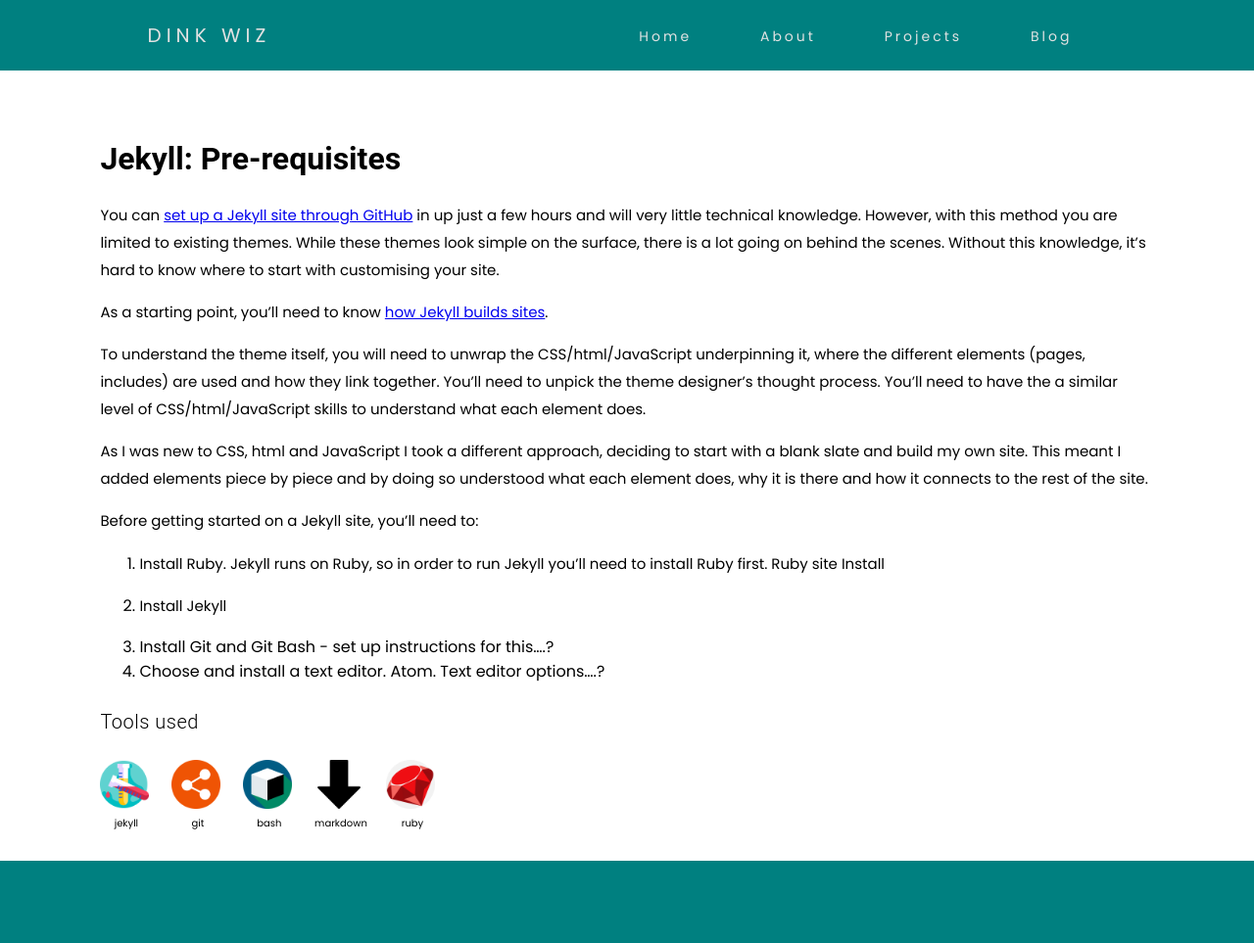
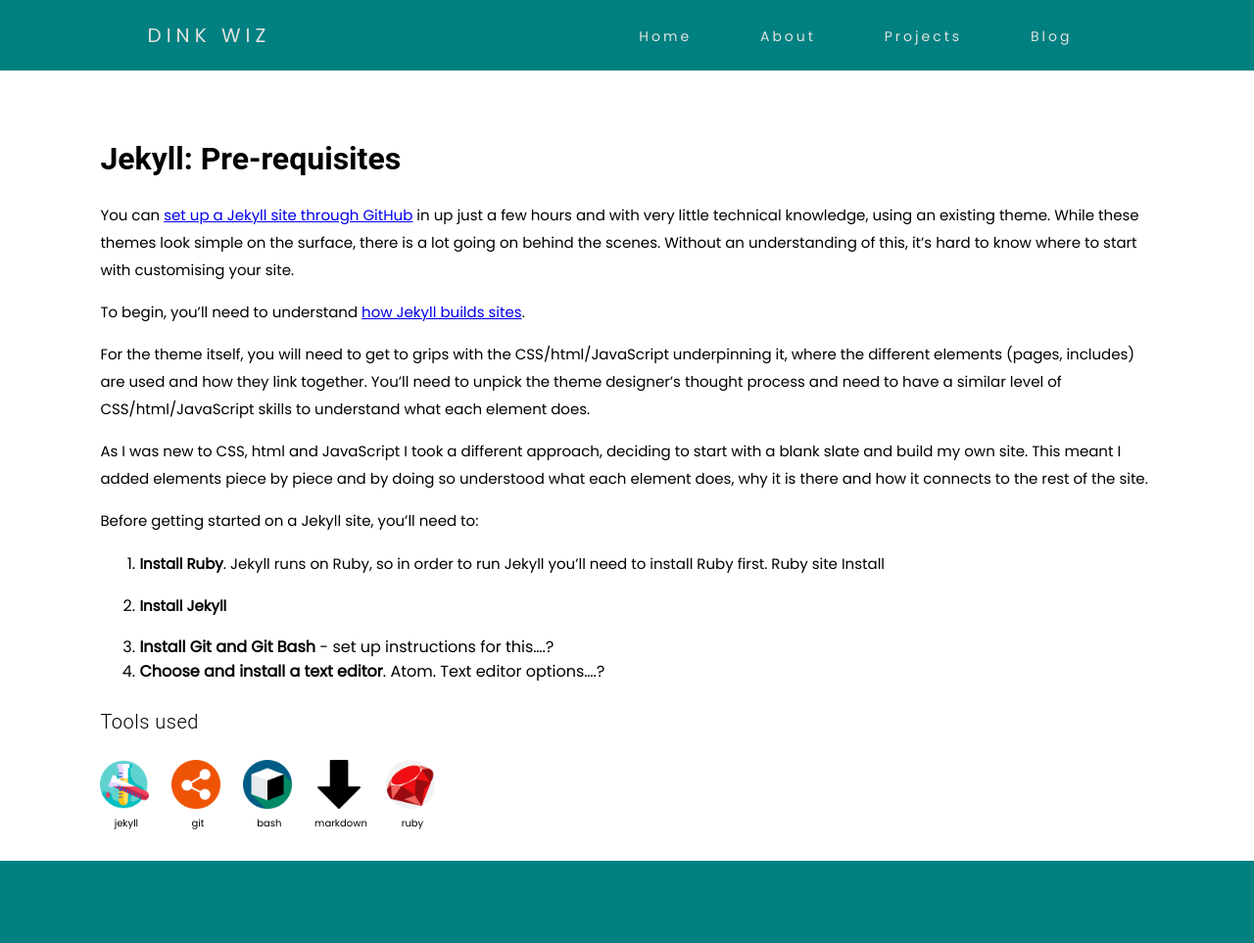
Before and after one commit to dinkwiz/dinkwiz.github.io, a Jekyll site: the page built from _posts/2020-07-16-Jekyll-Prerequisites.md, in a window 1280 px wide. Shown: the whole page at 98% size. Built offline with Jekyll 4.4.1, drawn with Linux system fonts in a browser that asks for light colours.

Commit message:
edits to post

```diff
--- a/_posts/2020-07-16-Jekyll-Prerequisites.md
+++ b/_posts/2020-07-16-Jekyll-Prerequisites.md
@@ -11,21 +11,21 @@ tags:
 project-id: jekyll-build
 project-order: 3
 ---
-You can [set up a Jekyll site through GitHub](https://dinkwiz.github.io/Jekyll-Easy-Way.html) in up just a few hours and will very little technical knowledge. However, with this method you are limited to existing themes. While these themes look simple on the surface, there is a lot going on behind the scenes. Without this knowledge, it’s hard to know where to start with customising your site.
+You can [set up a Jekyll site through GitHub](https://dinkwiz.github.io/Jekyll-Easy-Way.html) in up just a few hours and with very little technical knowledge, using an existing theme. While these themes look simple on the surface, there is a lot going on behind the scenes. Without an understanding of this, it’s hard to know where to start with customising your site.
 
-As a starting point, you’ll need to know [how Jekyll builds sites](https://dinkwiz.github.io/Jekyll-Structure.html).
+To begin, you’ll need to understand [how Jekyll builds sites](https://dinkwiz.github.io/Jekyll-Structure.html).
 
-To understand the theme itself, you will need to unwrap the CSS/html/JavaScript underpinning it, where the different elements (pages, includes) are used and how they link together. You’ll need to unpick the theme designer’s thought process. You’ll need to have the a similar level of CSS/html/JavaScript skills to understand what each element does.
+For the theme itself, you will need to get to grips with the CSS/html/JavaScript underpinning it, where the different elements (pages, includes) are used and how they link together. You’ll need to unpick the theme designer’s thought process and need to have a similar level of CSS/html/JavaScript skills to understand what each element does.
 
 As I was new to CSS, html and JavaScript I took a different approach, deciding to start with a blank slate and build my own site. This meant I added elements piece by piece and by doing so understood what each element does, why it is there and how it connects to the rest of the site.
 
 Before getting started on a Jekyll site, you’ll need to:
 
-1.	Install Ruby. Jekyll runs on Ruby, so in order to run Jekyll you’ll need to install Ruby first.
+1.	**Install Ruby**. Jekyll runs on Ruby, so in order to run Jekyll you’ll need to install Ruby first.
 Ruby site
 Install
 
-2. Install Jekyll
+2. **Install Jekyll**
 
-3. Install Git and Git Bash - set up instructions for this....?
-4. Choose and install a text editor. Atom. Text editor options....?
+3. **Install Git and Git Bash** - set up instructions for this....?
+4. **Choose and install a text editor**. Atom. Text editor options....?
```
